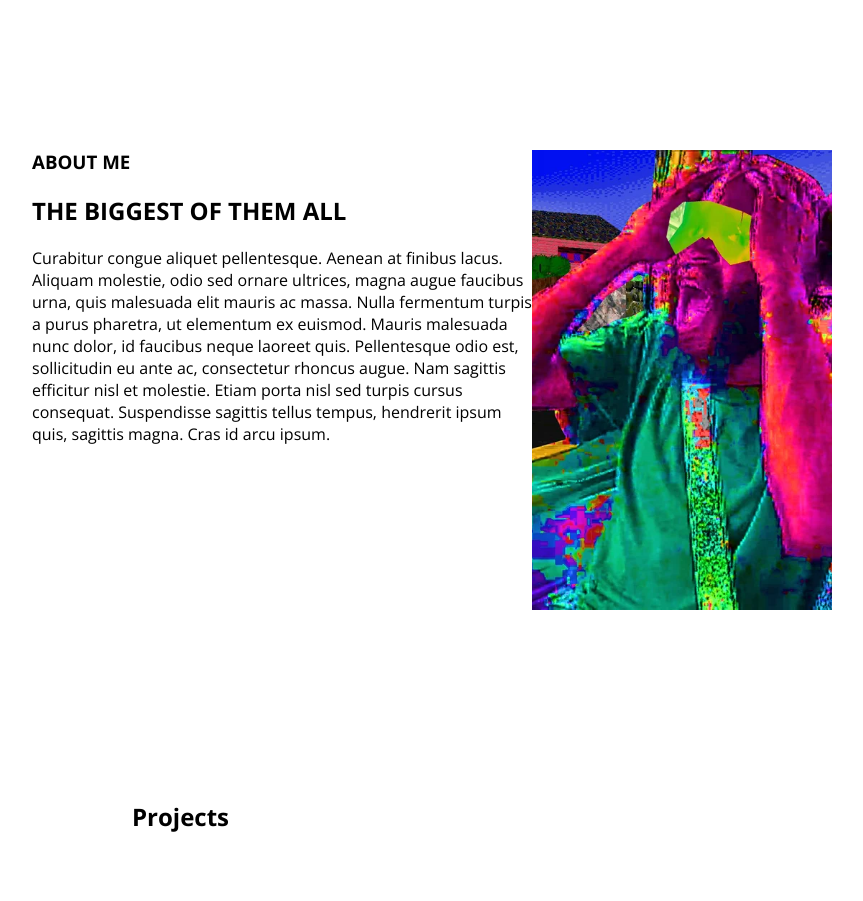
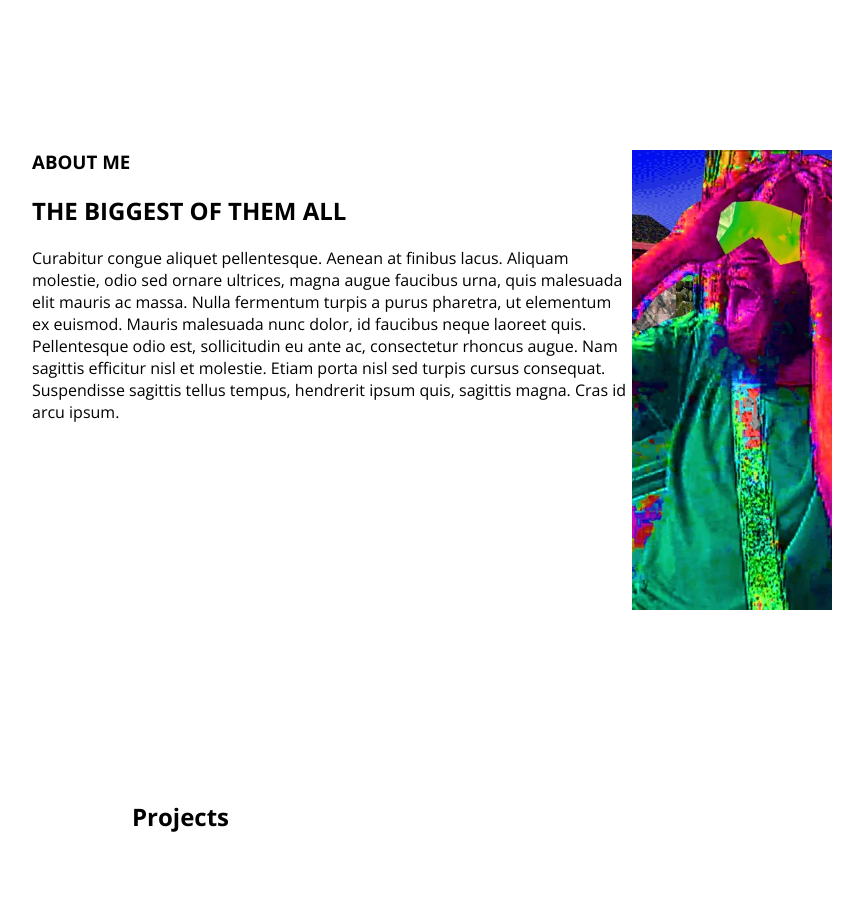
Before and after one commit to Joable/portfolio-vite, a React (Vite) app: page / in a window 1280 px wide. Shown: the part 820-1721 px from the top of the page, without its empty margins (208-1071 px from the left). Built offline with nearby package versions, Linux system fonts and the light colour scheme.

Commit message:
adjusted the size of 'About' component

```diff
--- a/src/Components/About/About.module.css
+++ b/src/Components/About/About.module.css
@@ -12,12 +12,14 @@
 .aboutWrapper{
     display: flex;
     flex-direction: row;
+    justify-content: space-between;
+    width: 800px;
     max-height: 500px;
 }
 
 /* aboutText */
 .aboutText{
-    max-width: 500px;
+    max-width: 600px;
 }
 
 /* aboutImage */
```
